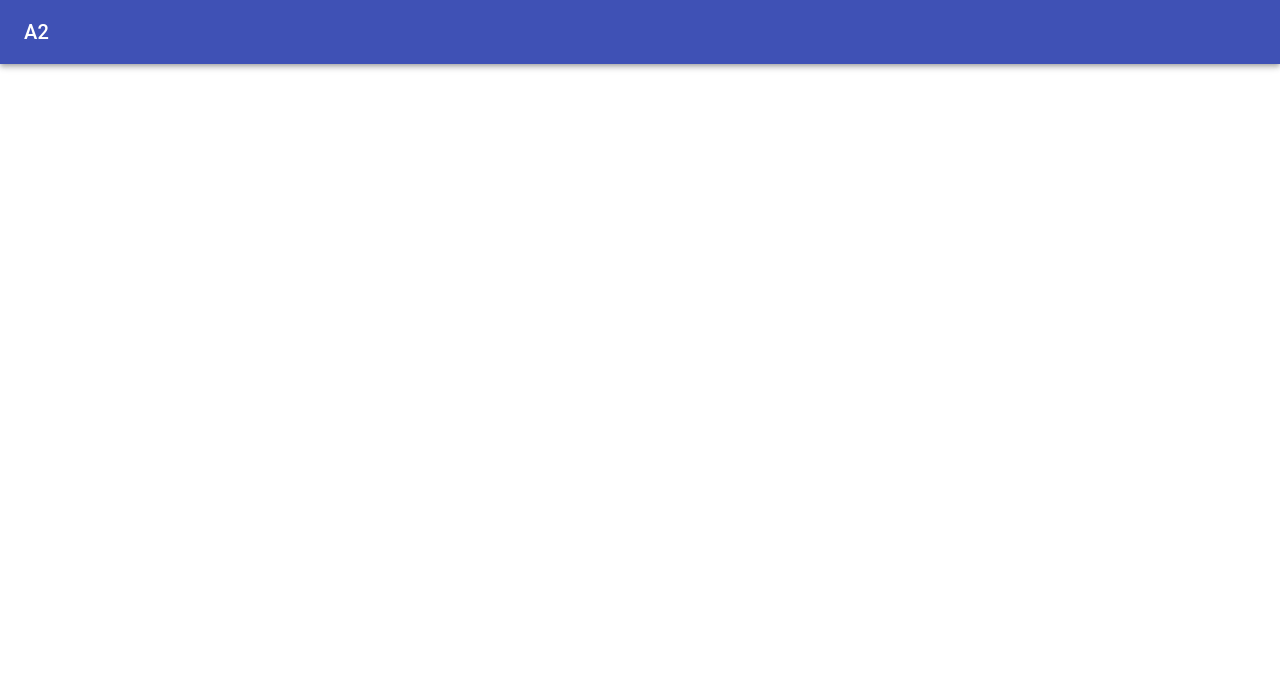
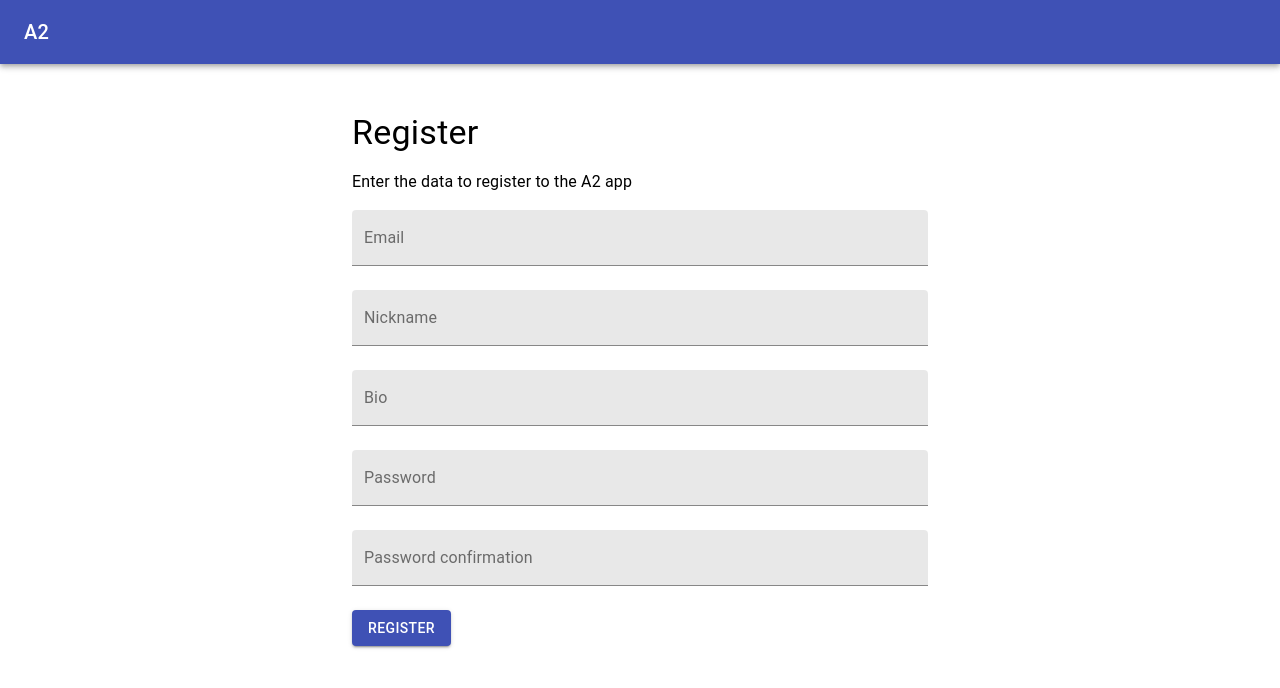
Before and after one commit to TheAvengersInitiative/ProjectA2Front, a React (Create React App) app: page /register in a window 1280 px wide. Shown: the top 688 px of the page. Built offline with nearby package versions, Linux system fonts and the light colour scheme.

Commit message:
finished register

```diff
--- a/src/App.js
+++ b/src/App.js
@@ -3,10 +3,11 @@ import { AppBar, Container, Toolbar, Typography, Box } from "@material-ui/core";
 import { Switch, Route, BrowserRouter as Router } from "react-router-dom";
 import ProjectPage from "./pages/proyects/ProjectPage";
 import AddNewProject from "./pages/project/ProjectForm";
-import { addProject, editProject } from "./utils/Projects";
+import { addProject, editProject, register } from "./utils/Projects";
 import HomePage from "./pages/home/HomePage";
 import RecoverPassword from "./components/RecoverPassword";
 import ResetPassword from "./components/ResetPassword";
+import Register from "./pages/session/Register";
 
 function App() {
   return (
@@ -21,6 +22,13 @@ function App() {
         <Box mt={6}>
           <Router>
             <Switch>
+              <Route path="/register">
+                <Register
+                    title="Register"
+                    subtitle="Enter the data to register to the A2 app"
+                    submit={register}
+                />
+              </Route>
               <Route
                 exact
                 path="/"
--- /dev/null
+++ b/src/pages/session/Register.js
@@ -0,0 +1,155 @@
+import { Box, Button, Container, Grid, Typography } from "@material-ui/core";
+import React, { useEffect } from "react";
+import { Formik, Form } from "formik";
+import TextFieldContainer from "../../components/TextFieldContainer";
+import * as yup from "yup";
+import { useHistory} from "react-router-dom";
+
+import { withSnackbar } from "../../components/SnackBarHOC";
+
+
+
+const validationSchema = yup.object().shape({
+
+    email: yup.string().email().required().nullable(),
+    nickname: yup.string().required().nullable().min(3).max(24),
+    bio: yup.string().nullable().max(500),
+    password: yup.string()
+        .required("Password is required")
+        .min(8, "Password should be of minimum 8 characters length")
+        .max(31, "Password must be less than 32 characters length"),
+        //.oneOf([yup.ref("repeatPassword")], "Passwords do not match"),
+
+    passwordConfirmation: yup.string()
+        .required("Password is required")
+        .min(8, "Password should be of minimum 8 characters length")
+        .max(31, "Password must be less than 32 characters length")
+        .oneOf([yup.ref("password")], "Passwords do not match"),
+    //chequear que las dos passwords sean iguales
+
+});
+
+export const Register = (props) => {
+
+    const initialValues = {
+        email: "",
+        nickname: "",
+        bio: "",
+        password: "",
+        passwordConfirmation: ""
+    };
+
+
+    useEffect(() => {
+        console.log("init ", initialValues);
+    }, [initialValues]);
+
+    return (
+        <>
+            <ShowForm initialValues={initialValues} {...props} />
+        </>
+    );
+};
+
+export const ShowForm = (props) => {
+    const { title, subtitle, submit, showMessage, initialValues} = props;
+    const history = useHistory();
+
+    const onSubmit = async (values) => {
+
+        try {
+            await submit(values);
+
+            showMessage(
+                "success",
+                `Succesfully created user`
+            );
+
+            setTimeout(() => {
+                history.push(`/login`);
+            }, 1000);
+        } catch (e) {
+            showMessage("error", "An error ocurred");
+        }
+    };
+    return (
+        <Container>
+            <Box marginTop={6}>
+                <Grid container justify="center">
+                    <Grid container item xs={6} justify="center" spacing={2}>
+                        <Grid item xs={12}>
+                            <Typography variant="h4">{title}</Typography>
+                        </Grid>
+
+                        <Grid item xs={12}>
+                            <Typography>{subtitle}</Typography>
+                        </Grid>
+
+                        <Grid item xs={12}>
+                            <Formik
+                                initialValues={initialValues}
+                                validationSchema={validationSchema}
+                                onSubmit={onSubmit}
+                            >
+                                {(formikProps) => (
+                                    <Form onSubmit={formikProps.handleSubmit}>
+                                        <Grid container spacing={3}>
+                                            <Grid item xs={12}>
+                                                <TextFieldContainer
+                                                    id="email"
+                                                    label="Email"
+                                                    formikProps={formikProps}
+                                                />
+                                            </Grid>
+                                            <Grid item xs={12}>
+                                                <TextFieldContainer
+                                                    id="nickname"
+                                                    label="Nickname"
+                                                    formikProps={formikProps}
+                                                />
+                                            </Grid>
+                                            <Grid item xs={12}>
+                                                <TextFieldContainer
+                                                    id="bio"
+                                                    label="Bio"
+                                                    formikProps={formikProps}
+                                                />
+                                            </Grid>
+                                            <Grid item xs={12}>
+                                                <TextFieldContainer
+                                                    id="password"
+                                                    label="Password"
+                                                    formikProps={formikProps}
+                                                    type="password"
+                                                />
+                                            </Grid>
+                                            <Grid item xs={12}>
+                                                <TextFieldContainer
+                                                    id="passwordConfirmation"
+                                                    label="Password confirmation"
+                                                    formikProps={formikProps}
+                                                    type="password"
+                                                />
+                                            </Grid>
+                                            <Grid item xs={12}>
+                                                <Button
+                                                    variant="contained"
+                                                    color="primary"
+                                                    type="submit"
+                                                >
+                                                    {"Register"}
+                                                </Button>
+                                            </Grid>
+                                        </Grid>
+                                    </Form>
+                                )}
+                            </Formik>
+                        </Grid>
+                    </Grid>
+                </Grid>
+            </Box>
+        </Container>
+    );
+};
+
+export default withSnackbar(Register);
--- a/src/utils/Projects.js
+++ b/src/utils/Projects.js
@@ -3,7 +3,8 @@ import axios from "axios";
 const axiosInstance = axios.create({
   baseURL: "http://localhost:8080",
 });
-
+export const register = async (data) =>
+    await axiosInstance.post("/user", data);
 export const editProject = async (id, data) =>
   await axiosInstance.put(`/project/${id}`, data);
 export const getProjectById = async (id) =>
```
